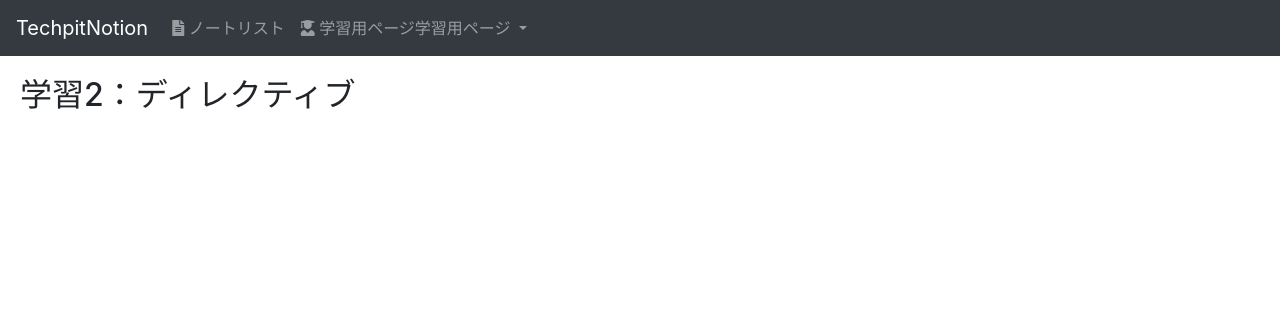
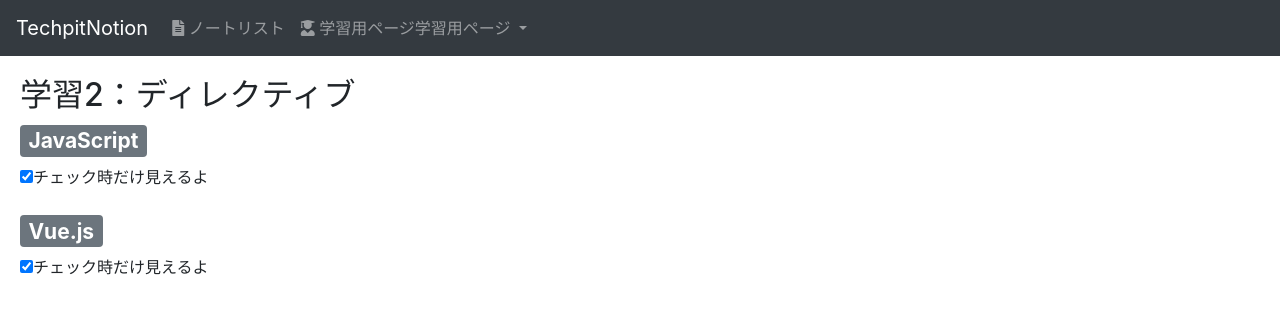
Before and after one commit to taka01150810/nortion_vue, a Vue app in the folder app/: page /study/directive in a window 1280 px wide. Shown: the top 314 px of the page. Built offline with nearby package versions, Linux system fonts and the light colour scheme.

Commit message:
ディレクティブ

```diff
--- a/app/src/components/study/DirectivePage.vue
+++ b/app/src/components/study/DirectivePage.vue
@@ -1,11 +1,58 @@
 <template>
   <div class="directive-page">
     <h2>学習2：ディレクティブ</h2>
+
+    <!-- 従来のJavaScript -->
+    <h3><span class="badge badge-secondary">JavaScript</span></h3>
+    <input id="check" type="checkbox" checked="checked" />
+    <span id="text">チェック時だけ見えるよ</span>
+    <br />
+    <br />
+
+    <!-- Vue.js -->
+    <h3><span class="badge badge-secondary">Vue.js</span></h3>
+    <input type="checkbox" v-model="checked" />
+    <span v-show="checked">チェック時だけ見えるよ</span>
   </div>
 </template>
 
 <script>
-export default {};
+// 従来のJavaScript
+window.onload = function () {
+  const checkbox = document.getElementById("check");
+  checkbox.onchange = function (event) {
+    const checked = event.target.checked;
+    const text = document.getElementById("text");
+    if (checked) {
+      text.style.visibility = "visible";
+    } else {
+      text.style.visibility = "hidden";
+    }
+  };
+};
+
+export default {
+  data() {
+    return {
+      checked: true,
+    };
+  },
+};
+
+/* v-ifとv-showの違い
+Vue.jsのディレクティブとしてv-showと類似したv-ifというものがあり、
+どちらも「指定した条件がfalseの場合は要素が見えなくなる」という挙動をします。
+
+一見同じように見えるのですが、以下のような違いがあります。
+v-if：条件を満たさないときに「HTML要素自体が存在しなかったこと」になる
+v-show：条件を満たさないときに「HTML要素が非表示」になる
+
+表示コストの側面から、
+切り替えの頻度が高い場合はv-show、
+切り替えの頻度が低い場合にはv-if
+を使用するのが良い
+
+*/
 </script>
 
 <style scoped>
```
